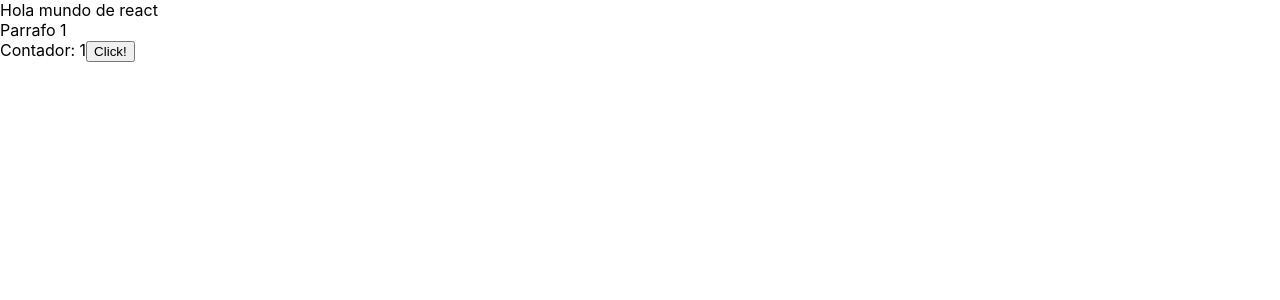
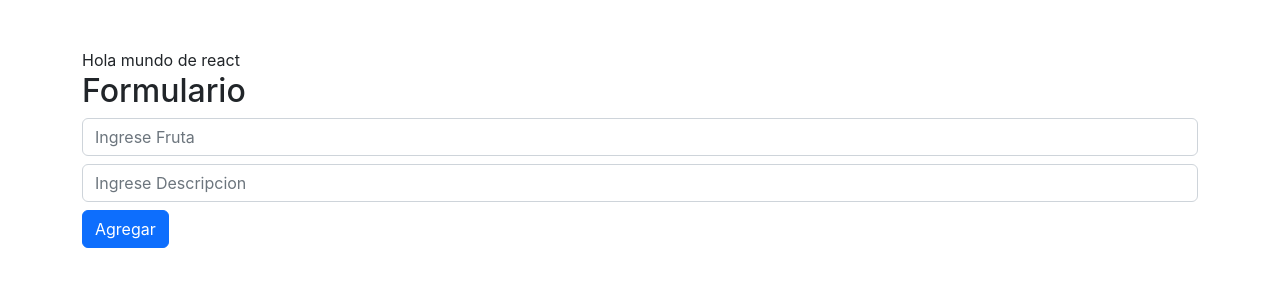
Before and after one commit to zamudio1243/reac-first-app, a React (Create React App) app: page / in a window 1280 px wide. Shown: the top 300 px of the page. Built offline with nearby package versions, Linux system fonts and the light colour scheme.

Commit message:
:sparkles: Hooks en react

```diff
--- a/public/index.html
+++ b/public/index.html
@@ -24,6 +24,8 @@
       work correctly both with client-side routing and a non-root public URL.
       Learn how to configure a non-root public URL by running `npm run build`.
     -->
+    <!-- CSS only -->
+    <link href="https://cdn.jsdelivr.net/npm/bootstrap@5.2.0-beta1/dist/css/bootstrap.min.css" rel="stylesheet" integrity="sha384-0evHe/X+R7YkIZDRvuzKMRqM+OrBnVFBL6DOitfPri4tjfHxaWutUpFmBp4vmVor" crossorigin="anonymous">
     <title>React App</title>
   </head>
   <body>
--- a/src/App.js
+++ b/src/App.js
@@ -1,13 +1,14 @@
 import React from "react";
+import Arreglos from "./components/Arreglos";
+import Formulario from "./components/Formulario";
 import Parrafo from "./components/Parrafo";
 import Variables from "./components/Variables";
 
 function App() {
   return (
-    <div className="App">
+    <div className="container mt-5">
       Hola mundo de react
-      <Parrafo />
-      <Variables />
+      <Formulario />
     </div>
   );
 }
--- /dev/null
+++ b/src/components/Arreglos.jsx
@@ -0,0 +1,31 @@
+import React from "react";
+
+const Arreglos = () => {
+  const [numeros, setNumeros] = React.useState([1, 2, 3, 4]);
+  let numeroActual = 5;
+  const agregarNumero = () => {
+    console.log("Diste click", numeroActual);
+    numeroActual += 1;
+    setNumeros([...numeros, numeroActual]);
+  };
+
+  return (
+    <div>
+      <ul>
+        {numeros.map((n, index) => (
+          <li key={index}>{n}</li>
+        ))}
+      </ul>
+      <button
+        className="btn btn-dark"
+        onClick={() => {
+          agregarNumero();
+        }}
+      >
+        Agregar
+      </button>
+    </div>
+  );
+};
+
+export default Arreglos;
--- /dev/null
+++ b/src/components/Formulario.jsx
@@ -0,0 +1,32 @@
+import React from "react";
+
+const Formulario = () => {
+  const [fruta, setFruta] = React.useState("");
+  const [descripcion, setDescripcion] = React.useState("");
+  return (
+    <div>
+      <h2>Formulario</h2>
+      <form>
+        <input
+          type="text"
+          placeholder="Ingrese Fruta"
+          className="form-control mb-2"
+          onChange={(e) => {
+            setFruta(e.target.value);
+          }}
+        />
+        <input
+          type="text"
+          placeholder="Ingrese Descripcion"
+          className="form-control mb-2"
+          onChange={(e) => {
+            setDescripcion(e.target.value);
+          }}
+        />
+        <button className="btn btn-primary btn-block">Agregar</button>
+      </form>
+    </div>
+  );
+};
+
+export default Formulario;
--- a/src/components/Variables.jsx
+++ b/src/components/Variables.jsx
@@ -1,15 +1,14 @@
-import React from 'react'
+import React, {useState} from 'react'
 
 const Variables = () => {
- let contador = 1
+ const [countClicks, setCountClick] = useState(0)
  const contarClicks = ()=> {
-    contador+=1
-    console.log(contador);
+    setCountClick(countClicks + 1)
+    console.log(countClicks);
  }
-  const sePuedeEscribir = true
   return (
     <div>
-       Contador: {contador}
+       Contador: {countClicks}
        <button onClick={ ()=> {contarClicks()}}>Click!</button>
     </div>
   )
```
